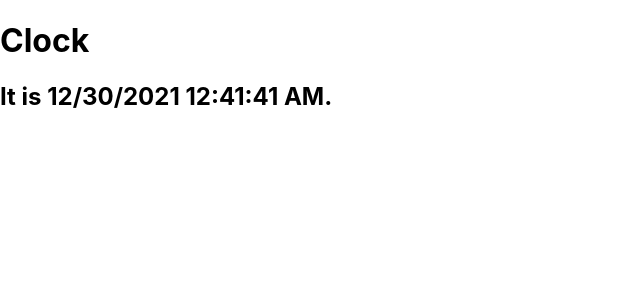
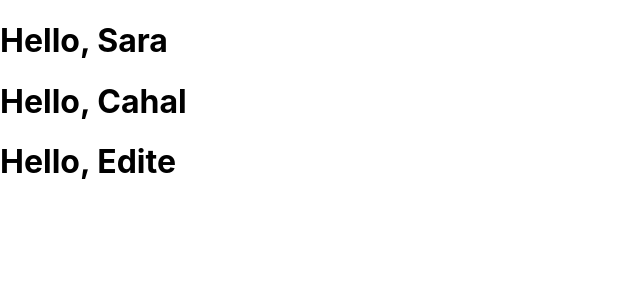
Before and after one commit to heejunByun/react-basic, a React (Create React App) app: page / in a window 1280 px wide. Shown: the top 300 px of the page, without its empty margins (0-640 px from the left). Built offline with nearby package versions, Linux system fonts and the light colour scheme.

Commit message:
Component와 Props

```diff
--- a/src/index.js
+++ b/src/index.js
@@ -1,21 +1,67 @@
 import React from 'react';
 import ReactDOM from 'react-dom';
 import './index.css';
-import App from './App';
 import reportWebVitals from './reportWebVitals';
 
 
-function tick() {
-  const element = (
+function Welcome(props) {
+  return <h1>Hello, {props.name}</h1>
+};
+
+function App() {
+  return (
     <div>
-      <h1>Clock</h1>
-      <h2>It is {new Date().toLocaleDateString()} {new Date().toLocaleTimeString()}. </h2>
+      <Welcome name="Sara" />
+      <Welcome name="Cahal" />
+      <Welcome name="Edite" />
     </div>
   );
-  ReactDOM.render(element, document.getElementById('root'));
 };
 
-setInterval(tick, 1000);
+function Comment(props) {
+  return (
+    <div className='Comment'>
+      <UserInfo user={props.author} />
+      <div className='Comment-text'>
+        {props.text}
+      </div>
+      <div className='Comment-date'>
+        {/* {formatDate(props.date)} */}
+      </div>
+    </div>
+  );
+}
+
+
+//추출
+function Avatar(props) {
+  return (
+    <img className='Avatar'
+      src={props.user.avatarUrl}
+      alt={props.user.name}
+    />
+  )
+}
+
+function UserInfo(props) {
+  return (
+    <div className='UserInfo'>
+      <Avatar user={props.user} />
+      <div className='UserInfo-name'>
+        {props.user.name}
+      </div>
+    </div>
+  );
+}
+
+
+
+
+ReactDOM.render(
+  <App />,
+  document.getElementById('root')
+);
+
 
 
 // If you want to start measuring performance in your app, pass a function
```
